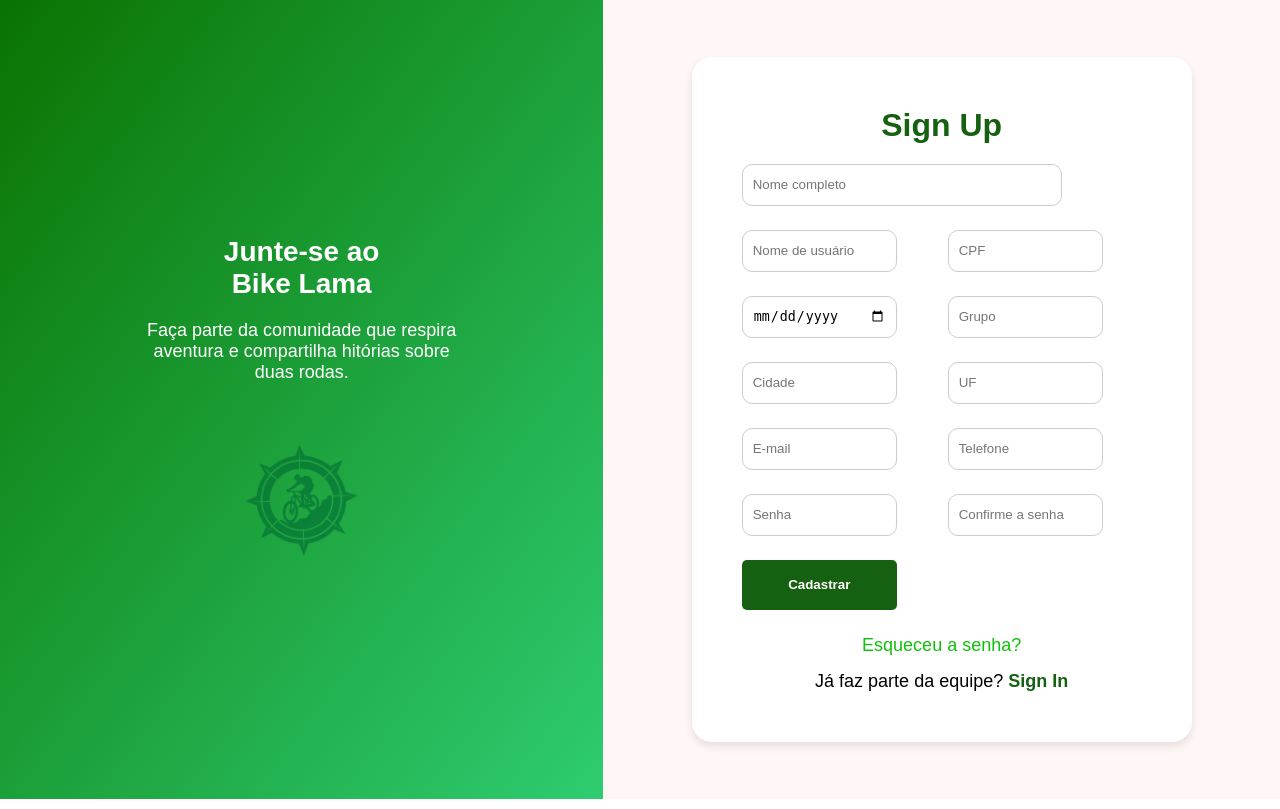
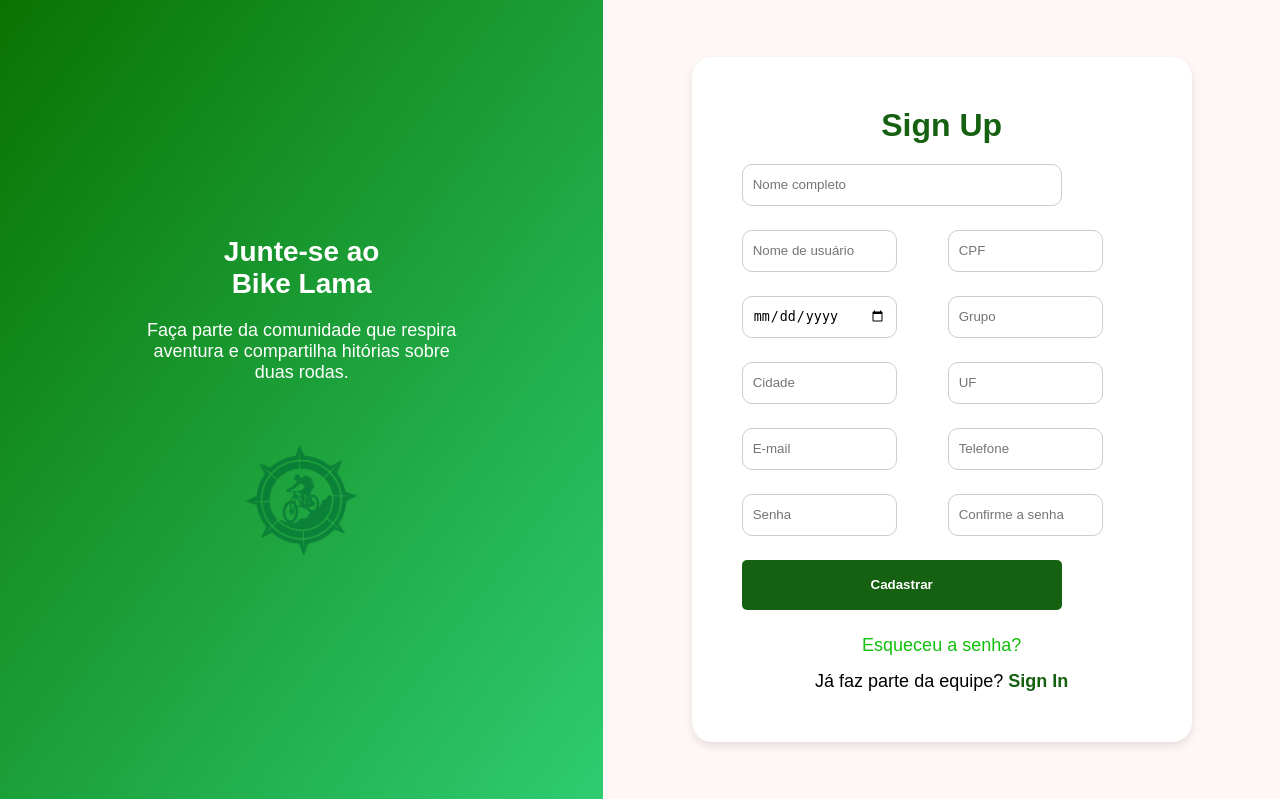
Before and after one commit to AngelaGuilhermino/PlataformBikeLama, a Django app: page /formCadastro/ in a window 1280 px wide. Shown: the part 41-850 px from the top of the page. Run offline with Django 5.2, Linux system fonts and the light colour scheme.

Commit message:
V 12/12/25

```diff
--- a/core/static/CSS/formularios.css
+++ b/core/static/CSS/formularios.css
@@ -72,6 +72,7 @@ html {
     display: flex;
     align-items: center;
     justify-content: center;
+    padding: 0;
 }
 
 .form {
@@ -79,9 +80,11 @@ html {
     padding: 50px;
     border-radius: 20px;
     box-shadow: 0 4px 8px rgba(0, 0, 0, 0.1);
-    width: 100%;
+    width: 80%;
+    margin: auto;
     max-width: 500px;
     height: auto;
+    justify-items: center;
 }
 
 form {
@@ -118,6 +121,7 @@ form {
     font-weight: bold;
     height: 50px;
     justify-content: center;
+    grid-column: span 2;
 }
 
 .form .link {
```
